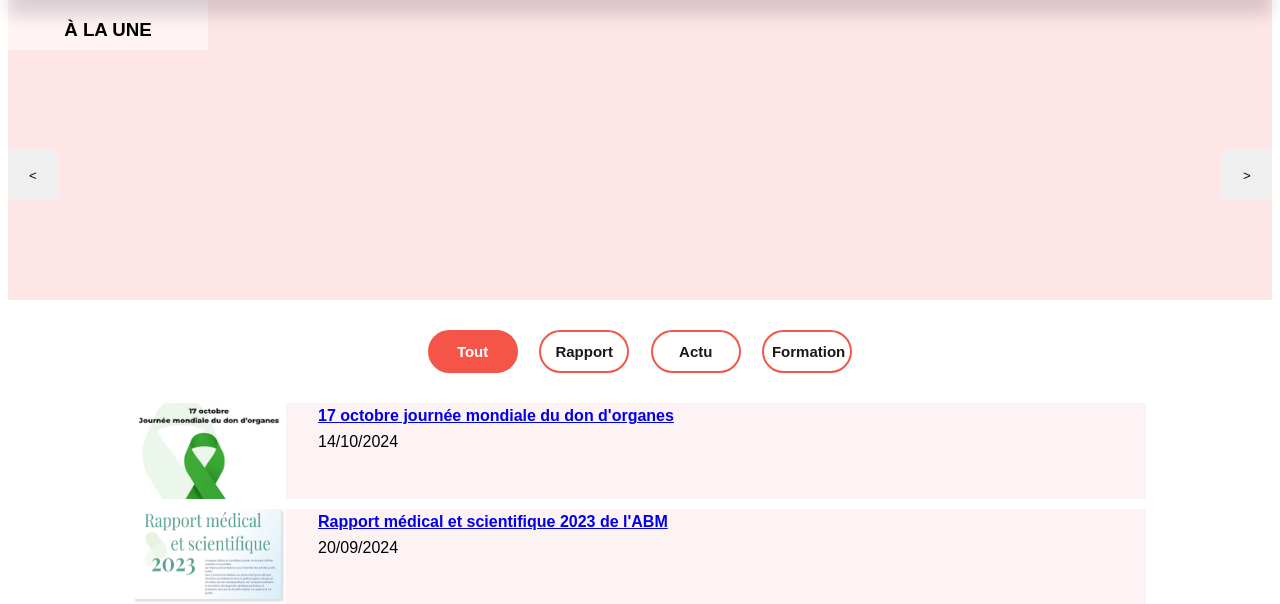
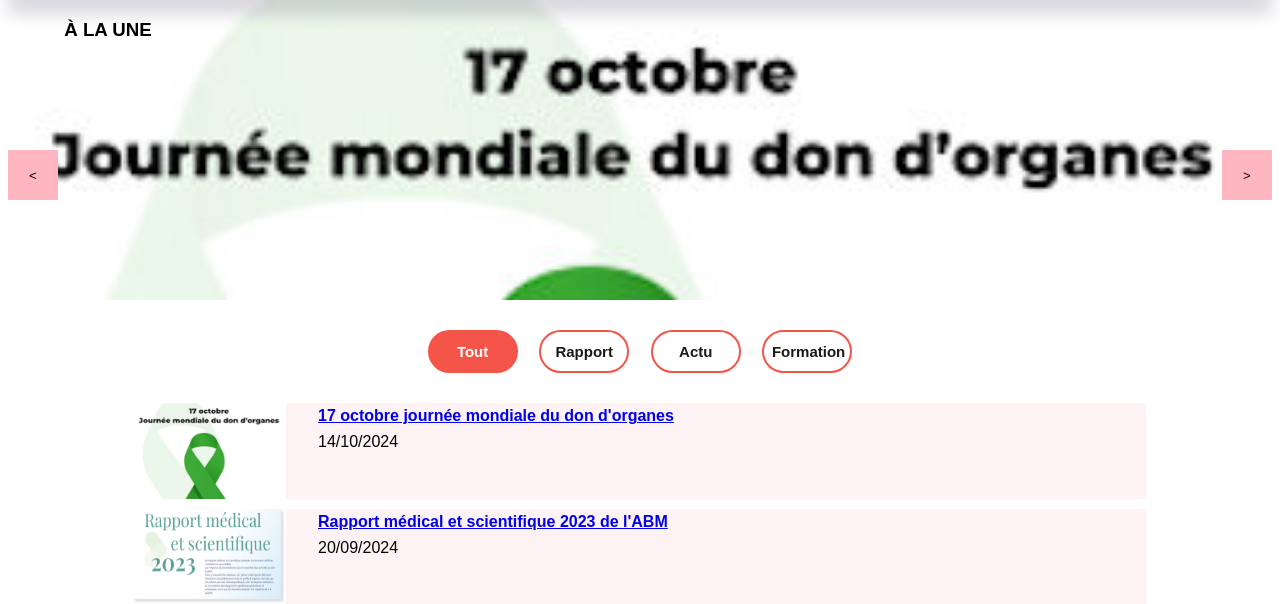
Before and after one commit to ZreY27/Refonte_FGCP_asso, a PHP site: page /actus.html in a window 1280 px wide. Shown: the part 197-801 px from the top of the page. Run offline with PHP 8.4, Linux system fonts and the light colour scheme.

Commit message:
caroussel

```diff
--- a/SAE/actus.html
+++ b/SAE/actus.html
@@ -57,19 +57,8 @@
                     <div id = "actus6" class = "actusALaUne"></div>
                 </div>
 
-                <button type="button" id="btnPrev" class = "boutonALaUne" onclick=""> < </button>
-                <button type="button" id="btnNext" class = "boutonALaUne" onclick=""> > </button>
-
-                <!--
-                <div id = "navigALaUne">
-                    <button class = "pointNavig"> . </button>
-                    <button class = "pointNavig"> . </button>
-                    <button class = "pointNavig"> . </button>
-                    <button class = "pointNavig"> . </button>
-                    <button class = "pointNavig"> . </button>
-                    <button class = "pointNavig"> . </button>
-                </div>
-                -->
+                <button type="button" id="btnPrev" class="boutonALaUne" onclick=""> < </button>
+                <button type="button" id="btnNext" class="boutonALaUne" onclick=""> > </button>
             </div>
         </section>
 
--- a/SAE/script/script.js
+++ b/SAE/script/script.js
@@ -280,3 +280,22 @@ let articlesTri = articles.sort((a, b) => {
     const dateB = new Date(b.date.split("/").reverse().join("-"));
     return dateB - dateA;
 });
+// Sélectionne toutes les divs avec la classe "actusALaUne"
+const actusDivs = document.querySelectorAll(".actusALaUne");
+
+// Boucle pour assigner une image de fond et un événement onclick à chaque div
+actusDivs.forEach((div, index) => {
+    if (articlesTri[index]) { // Vérifie qu'il y a bien un article pour cet index
+        div.style.backgroundImage = `url(${articlesTri[index].image})`; // Assigne l'image de fond
+        div.onclick = () => {
+            window.location.href = articlesTri[index].lien; // Redirige vers le lien quand on clique
+        };
+    }
+});
+
+/**
+const HUHU = document.querySelector(".actusALaUne")
+
+HUHU.style.backgroundImage = `url(${articlesTri[0].image})`;
+console.log(articlesTri)
+**/
--- a/SAE/style/actus.css
+++ b/SAE/style/actus.css
@@ -16,6 +16,7 @@ main {
 
 section {
     position: relative;
+    z-index: -100;
 }
 
 #aLaUne {
@@ -24,31 +25,39 @@ section {
 }
 
 #container {
+    z-index: -40;
     position: absolute;
     display: flex;
     flex-direction: row;
     overflow: hidden;
     height: 300px;
     width: 100%;
+    justify-content: center;
+    align-items: flex-end;
+
 
 }
 
 #carroussel {
+    z-index: -30;
     display: flex;
     width: 100%;
     height: 100%;
+
 }
 
 .actusALaUne {
 
+    background-size: cover;
     height: 300px;
     width: 100%;
     margin: 0;
     flex-shrink: 0;
-    z-index: -5;
+    z-index: -20;
 }
 
 #divALaUne {
+    z-index: -10;
     position: absolute;
     height: 50px;
     width: 200px;
@@ -57,22 +66,28 @@ section {
 }
 
 #texteALaUne {
+    z-index: -10;
     margin: 0;
     padding-top: 15px;
     text-align: center;
 }
 
-#container{
-    display: flex;
-    justify-content: center;
-    align-items: flex-end;
-}
+
 .boutonALaUne {
+
+    z-index: 0;
+    background-color: lightpink;
+    color: black;
     border: none;
     height: 50px;
     width: 50px;
     position: absolute;
     cursor: pointer;
+}
+
+.boutonALaUne:hover  {
+    background-color: darkred;
+    color: white;
 }
 
 #btnPrev {
```
